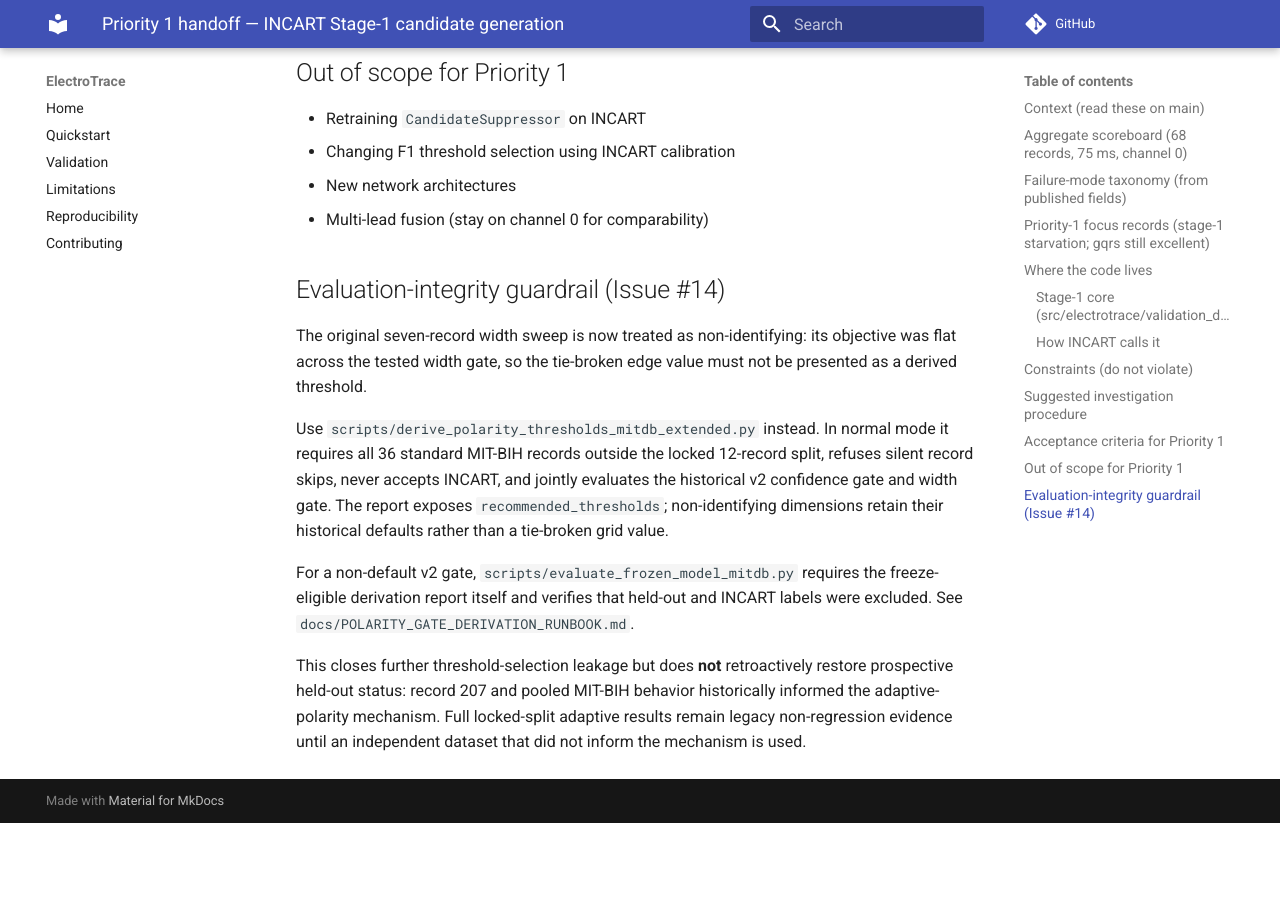
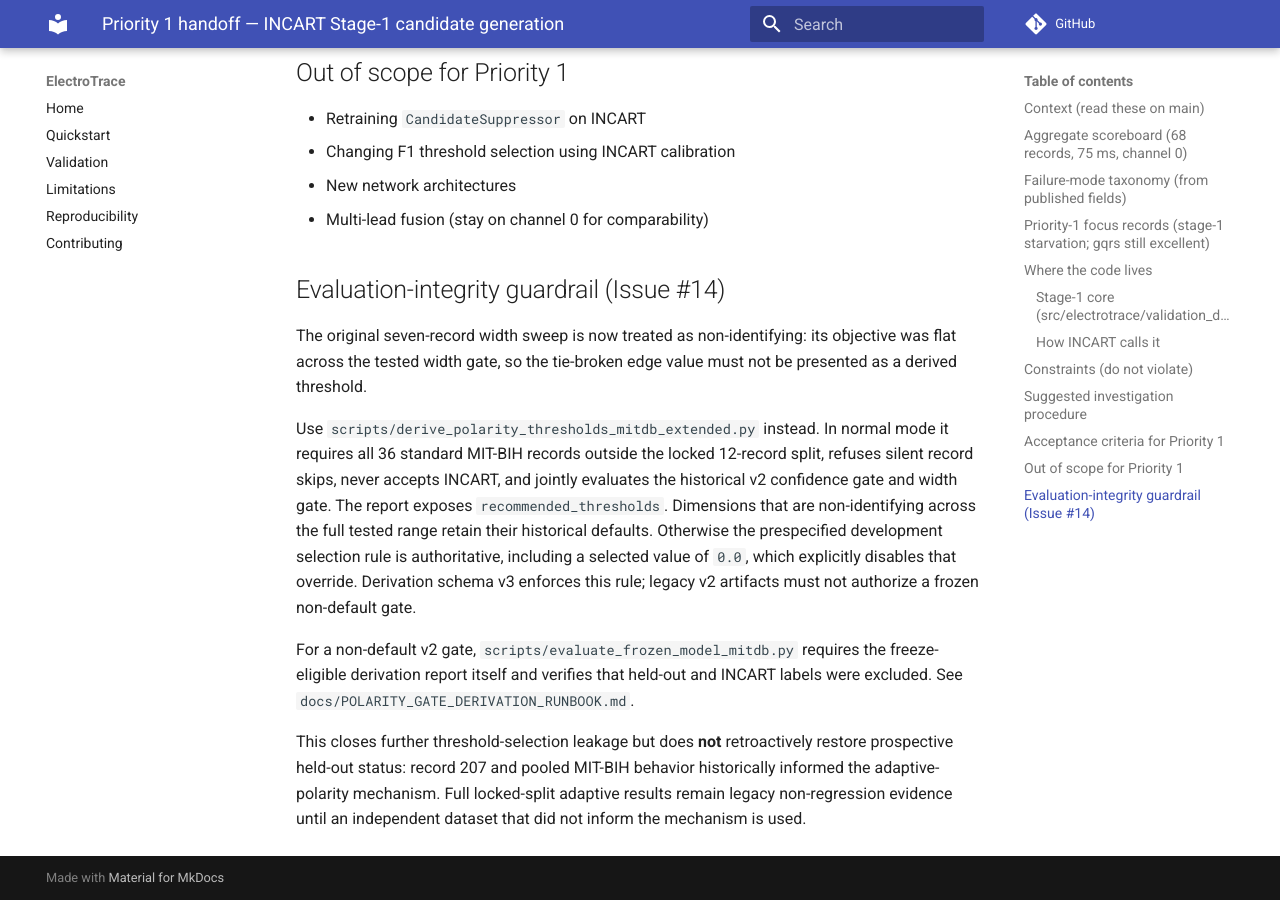
Before and after one commit to Virelion-Biotech/Virelion-ElectroTrace, an MkDocs documentation site: the page built from docs/PRIORITY1_STAGE1_HANDOFF.md, in a window 1280 px wide and 900 px high, scrolled down 4072 px. Built offline with MkDocs 1.6.1 and Material for MkDocs 9.7.7, drawn with Linux system fonts in a browser that asks for light colours; comment, search, counter and statistics services are not loaded; before the commit the page ends 4895 px from its top, so only the background shows below that.

Commit message:
Clarify corrected polarity freeze semantics

```diff
--- a/docs/PRIORITY1_STAGE1_HANDOFF.md
+++ b/docs/PRIORITY1_STAGE1_HANDOFF.md
@@ -130,8 +130,11 @@ Use `scripts/derive_polarity_thresholds_mitdb_extended.py` instead. In normal
 mode it requires all 36 standard MIT-BIH records outside the locked 12-record
 split, refuses silent record skips, never accepts INCART, and jointly evaluates
 the historical v2 confidence gate and width gate. The report exposes
-`recommended_thresholds`; non-identifying dimensions retain their historical
-defaults rather than a tie-broken grid value.
+`recommended_thresholds`. Dimensions that are non-identifying across the full
+tested range retain their historical defaults. Otherwise the prespecified
+development selection rule is authoritative, including a selected value of
+`0.0`, which explicitly disables that override. Derivation schema v3 enforces
+this rule; legacy v2 artifacts must not authorize a frozen non-default gate.
 
 For a non-default v2 gate, `scripts/evaluate_frozen_model_mitdb.py` requires
 the freeze-eligible derivation report itself and verifies that held-out and
```
